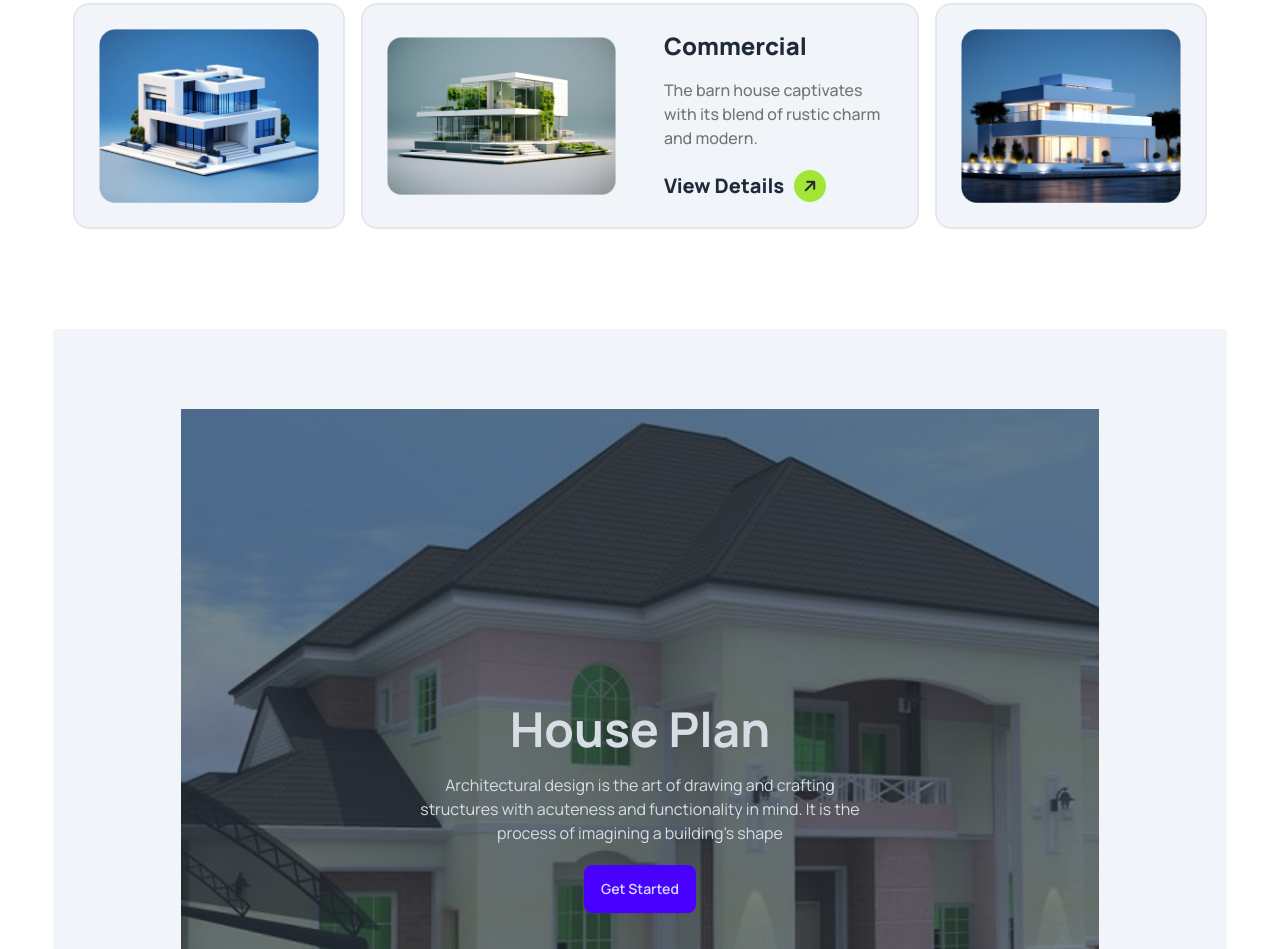
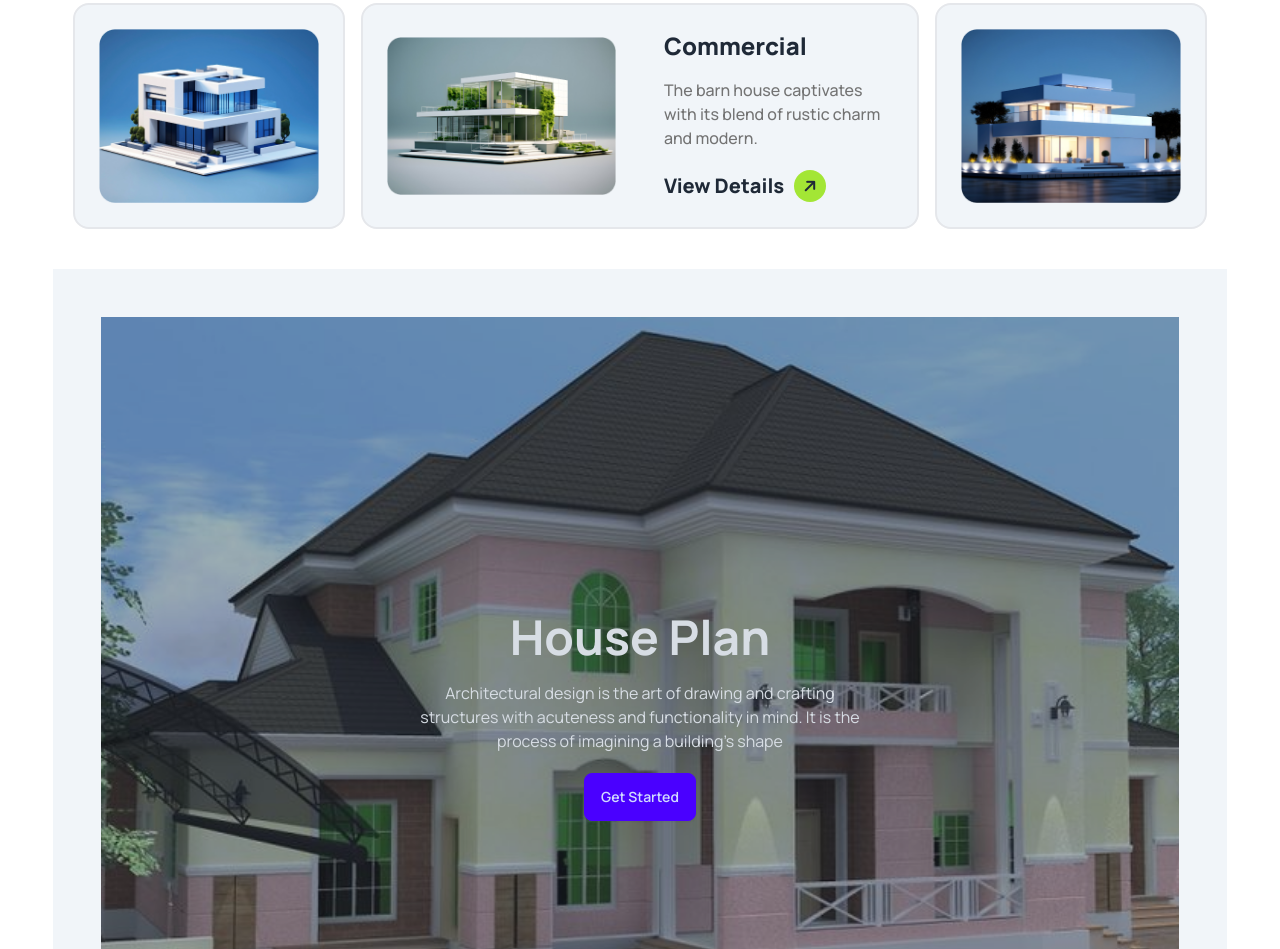
Before and after one commit to dtehamza/assingment--three, a plain HTML site: page index.html in a window 1280 px wide. Shown: the part 2851-3800 px from the top of the page. Drawn offline with nearby package versions, Linux system fonts and the light colour scheme.

Commit message:
first commit

```diff
--- a/index.html
+++ b/index.html
@@ -256,7 +256,7 @@
 
     <!--  Latest Portfolio-->
     <section class="">
-      <div class="w-11/12 mx-auto py-[100px] ">
+      <div class="w-11/12 mx-auto pt-[100px] pb-10 ">
 
         <div class=" items-center pb-4 text-center">
           <button class=" text-base font-bold bg-lime-400/20 rounded-3xl px-4 py-2"><i class="fa-solid fa-arrow-right"></i> Explore our Latest works</button>
@@ -359,12 +359,12 @@
 
 
     <!-- hero Section -->
-    <section class="w-11/12 mx-auto  bg-slate-100">
-      <div class=" px-32 py-20">
+    <section class="w-11/12 mx-auto bg-slate-100">
+      <div class=" p-12 ">
         <div
         class="hero min-h-screen"
         style="background-image: url(./assets/hero.jpg);">
-            <div class="hero-overlay bg-opacity-60"></div>
+            <div class="hero-overlay bg-opacity-40"></div>
             <div class="hero-content text-neutral-content text-center">
             <div class="max-w-md">
             <h1 class="mb-5 text-5xl font-bold">House Plan</h1>
```
